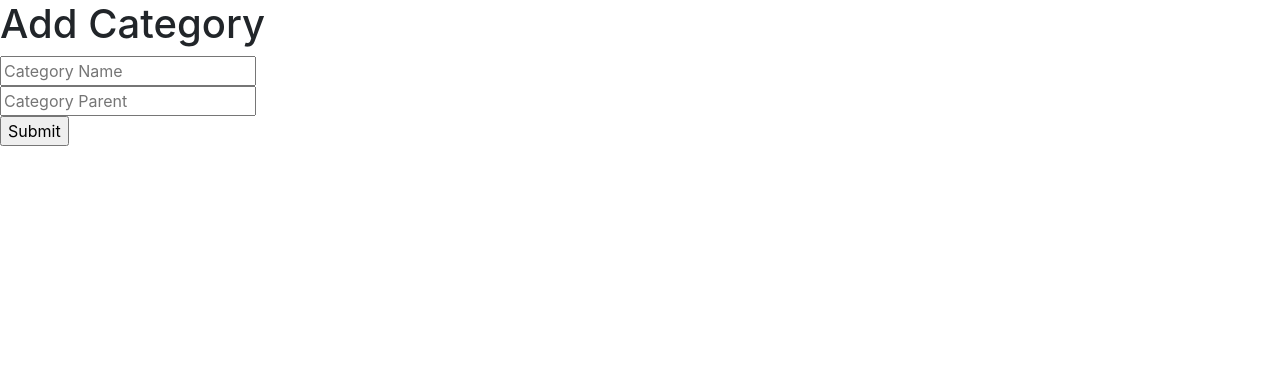
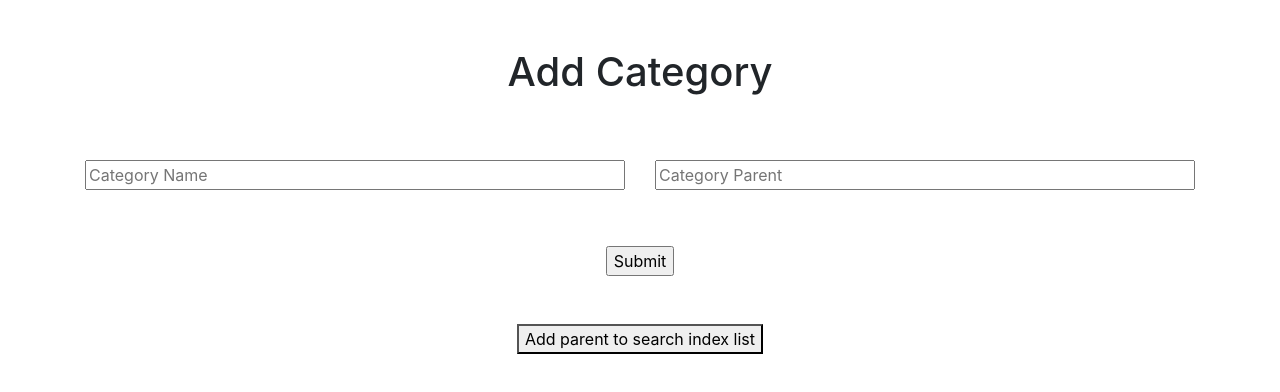
Before and after one commit to zoritt-biz/user-website, a React (Create React App) app: page /admin/add_category in a window 1280 px wide. Shown: the top 392 px of the page. Built offline with nearby package versions, Linux system fonts and the light colour scheme.

Commit message:
add to category page improved

```diff
--- a/src/pages/admin/add_category.js
+++ b/src/pages/admin/add_category.js
@@ -1,6 +1,5 @@
 import React, { useState } from "react";
 import { gql, useMutation } from "@apollo/client";
-import { ContactSupportOutlined } from "@material-ui/icons";
 
 const ADD_CATEGORY = gql`
   mutation($record: CreateOneCategoryInput!) {
@@ -14,14 +13,40 @@ const ADD_CATEGORY = gql`
   }
 `;
 
+const ADD_TO_BUSINESSES_LIST = gql`
+  mutation($autocompleteTerm: String) {
+    businessListCreateOne(record: { autocompleteTerm: $autocompleteTerm }) {
+      record {
+        autocompleteTerm
+      }
+    }
+  }
+`;
+
 const AddCategory = () => {
   const [cat_name, setCatName] = useState("");
   const [cat_parent, setCatParent] = useState("");
 
-  const [addCategory, { loading, data, error }] = useMutation(ADD_CATEGORY);
+  const [
+    addCategory,
+    {
+      loading: addingToCategory,
+      data: addedToCategory,
+      error: addingToCategoryError,
+    },
+  ] = useMutation(ADD_CATEGORY);
+
+  const [
+    addBusinessList,
+    {
+      loading: addingToBusinessesList,
+      data: addedToBusinessesList,
+      error: addingToBusinessesListError,
+    },
+  ] = useMutation(ADD_TO_BUSINESSES_LIST);
 
   return (
-    <div>
+    <div className="container-md text-center py-5">
       <h1>Add Category</h1>
       <form
         onSubmit={(e) => {
@@ -33,33 +58,68 @@ const AddCategory = () => {
                 parent: cat_parent,
                 autocompleteTerm: cat_name + " " + cat_parent,
                 categoryIndex: [
-                  ...cat_name.split(" "),
-                  ...cat_parent.split(" "),
+                  ...cat_name.toLowerCase().split(" "),
+                  ...cat_parent.toLowerCase().split(" "),
                 ],
               },
             },
           });
+
+          addBusinessList({
+            variables: {
+              autocompleteTerm: cat_name.toLowerCase(),
+            },
+          });
         }}
       >
+        <div className="row py-5">
+          <div className="col-12 col-md-6 my-2">
             <input
               placeholder="Category Name"
+              className="w-100"
               type="text"
               value={cat_name}
               onChange={(v) => setCatName(v.target.value)}
             />
-        <br />
+          </div>
+          <div className="col-12 col-md-6 my-2">
             <input
               placeholder="Category Parent"
+              className="w-100"
               type="text"
               value={cat_parent}
               onChange={(v) => setCatParent(v.target.value)}
             />
-        <br />
+          </div>
+        </div>
+        <div className="mb-5">
           <input type="submit" />
+          <div>
+            {addingToCategory && "Loading..."}
+            {addedToCategory && "Done"}
+            {addingToCategoryError && addingToCategoryError.message}
+          </div>
+        </div>
+        <div className="">
+          <button
+            onClick={() => {
+              addBusinessList({
+                variables: {
+                  autocompleteTerm: cat_parent.toLowerCase(),
+                },
+              });
+            }}
+            type="button"
+          >
+            Add parent to search index list
+          </button>
+          <div>
+            {addingToBusinessesList && "Loading..."}
+            {addedToBusinessesList && "Done"}
+            {addingToBusinessesListError && addingToBusinessesListError.message}
+          </div>
+        </div>
       </form>
-      {loading && "Loading..."}
-      {data && "Done"}
-      {error && error.message}
     </div>
   );
 };
```
Lines whose indentation alone changed are shown as unchanged.
